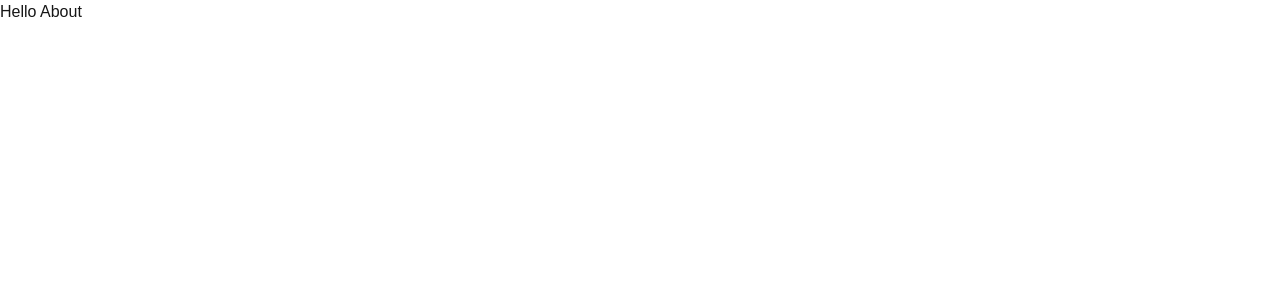
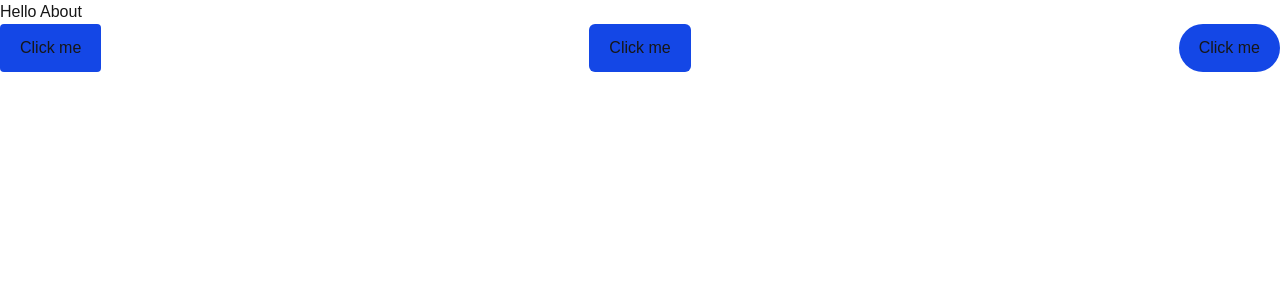
Before and after one commit to Sire6715/alx-project-0x02-setup, a Next.js app in the folder alx-project-0x02/: page /about in a window 1280 px wide. Shown: the top 300 px of the page. Built offline with nearby package versions, Linux system fonts and the light colour scheme.

Commit message:
Create and Use a Button Component

```diff
--- /dev/null
+++ b/alx-project-0x02/components/common/Button.tsx
@@ -0,0 +1,14 @@
+import React from 'react'
+import { type ButtonProps } from '@/interfaces'
+
+const Button :React.FC<ButtonProps>= ({size, shape}) => {
+  return (
+    <div>
+        <button className={`${size} ${shape} bg-blue-700 py-3 px-5`}>
+            Click me
+        </button>
+    </div>
+  )
+}
+
+export default Button
--- a/alx-project-0x02/interfaces/index.ts
+++ b/alx-project-0x02/interfaces/index.ts
@@ -3,13 +3,17 @@ export interface CardProps {
   content: string;
 }
 
-export interface UserProps{
-    id: string;
-    title: string;
-    content: string;
+export interface UserProps {
+  title: string;
+  content: string;
 }
 
 export interface PostModalProps {
-  isOpen: boolean;
+  onSubmit: (post: UserProps) => void;
   onClose: () => void;
 }
+
+export interface ButtonProps {
+  size: "small" | "medium" | "large";
+  shape: "rounded-sm" | "rounded-md" | "rounded-full";
+}
--- a/alx-project-0x02/pages/about.tsx
+++ b/alx-project-0x02/pages/about.tsx
@@ -1,9 +1,15 @@
 import React from 'react'
+import Button from '@/components/common/Button';
 
 const About = () => {
   return (
     <div>
         <h1>Hello About</h1>
+        <div className='flex justify-between w-full'>
+          <Button shape='rounded-sm' size='small'/>
+          <Button shape='rounded-md' size='medium'/>
+          <Button shape='rounded-full' size='large'/>
+        </div>
     </div>
   )
 }
```
